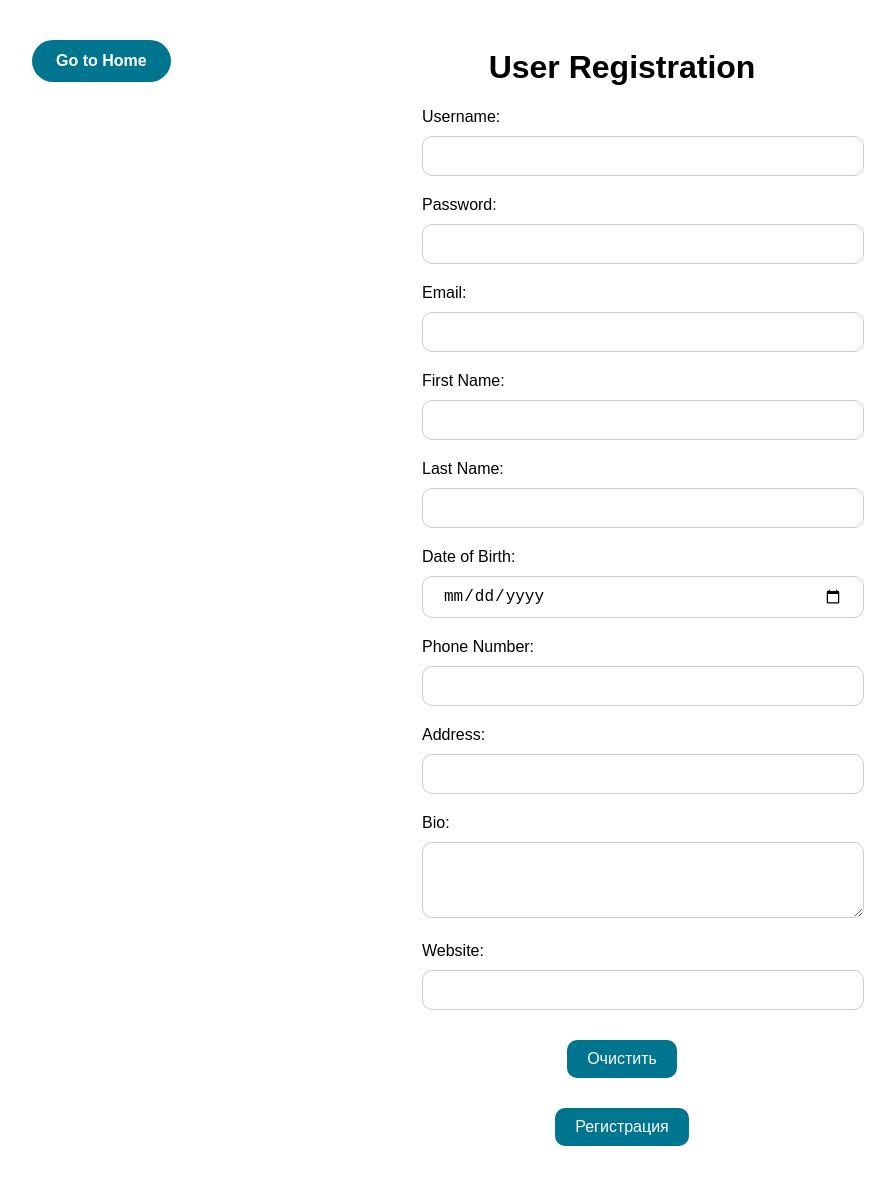
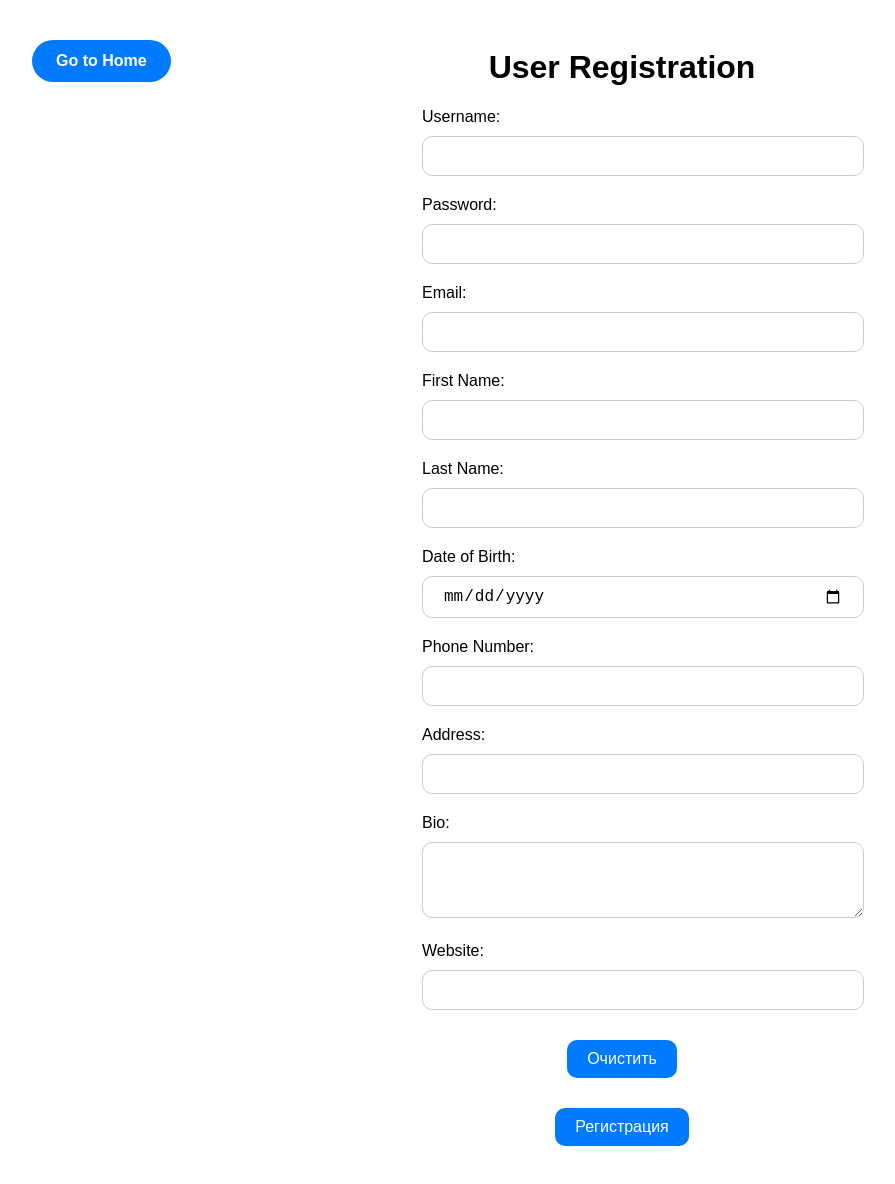
Before and after one commit to SerMichbboy/SomeApp, a React (Create React App) app in the folder frontend/: page /register_page in a window 1280 px wide. Shown: the whole page, without its empty margins (18-913 px from the left). Built offline with nearby package versions, Linux system fonts and the light colour scheme.

Commit message:
add animation to button

```diff
--- a/frontend/src/styles/RegisterPage.css
+++ b/frontend/src/styles/RegisterPage.css
@@ -11,30 +11,35 @@
 }
 
 .form-input:focus {
-  background-color: #00758f;
+  background-color: #007bff;
   outline: none;
 }
 
 .btn-register {
   padding: 10px 20px;
   margin: 10px auto;
-  background-color: #00758f;
+  background-color: #007bff;
   color: white;
   display: block;
   text-decoration: none;
   border-radius: 10px;
   font-size: 16px;
-  transition: background-color 0.3s ease;
+  transition: transform 0.3s ease;
   border: none;
 }
+.btn-register:hover {
+  background-color: #007bff;
+  transform: scale(1.1);
+}
 
-.btn-register:hover {
-  background-color: #0091c6;
+.btn-register:active {
+  background-color: #007bff;
+  transform: scale(1);
 }
 
 .btn-home {
   padding: 12px 24px;
-  background-color: #00758f;
+  background-color: #007bff;
   color: white;
   font-size: 16px;
   font-weight: bold;
@@ -52,12 +57,12 @@
 }
 
 .btn-home:hover {
-  background-color: #0091c6;
+  background-color: #007bff;
   transform: scale(1.1);
 }
 
 .btn-home:active {
-  background-color: #0091c6;
+  background-color: #007bff;
   transform: scale(1);
 }
 
```
